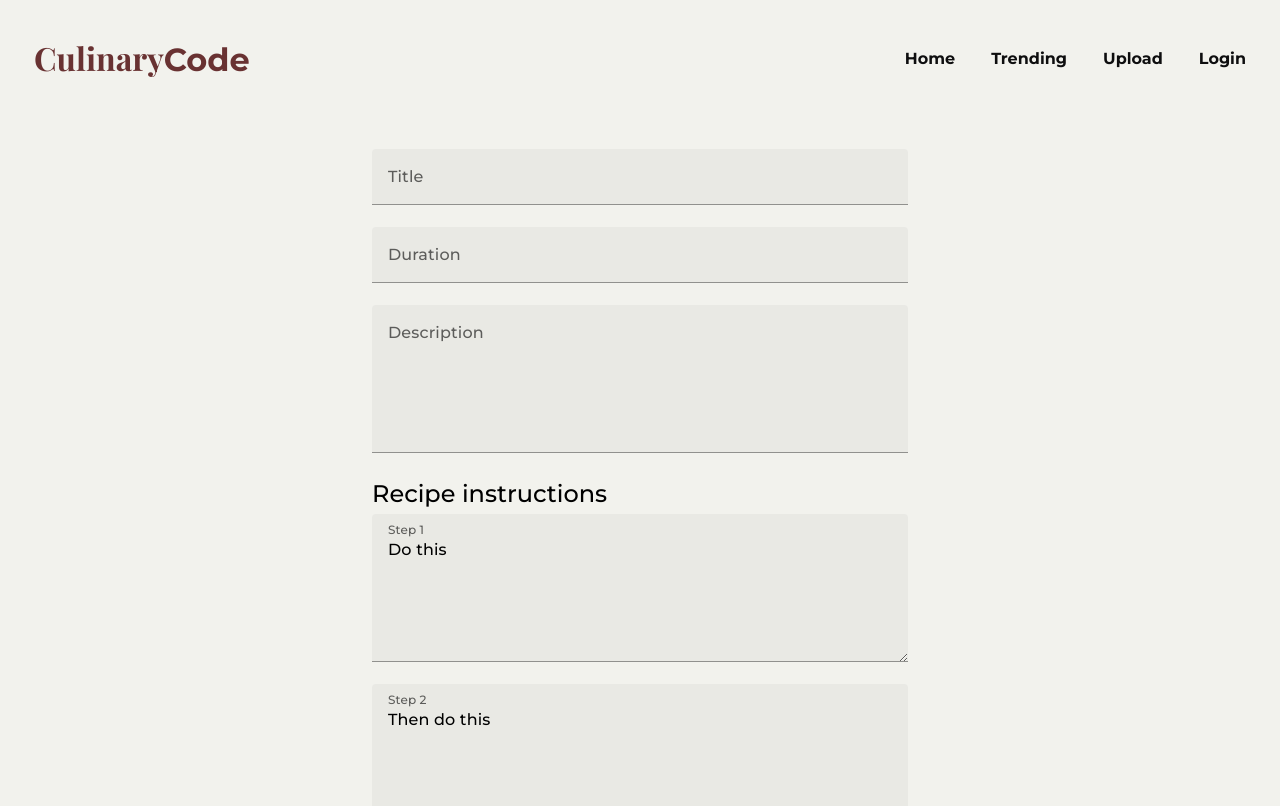
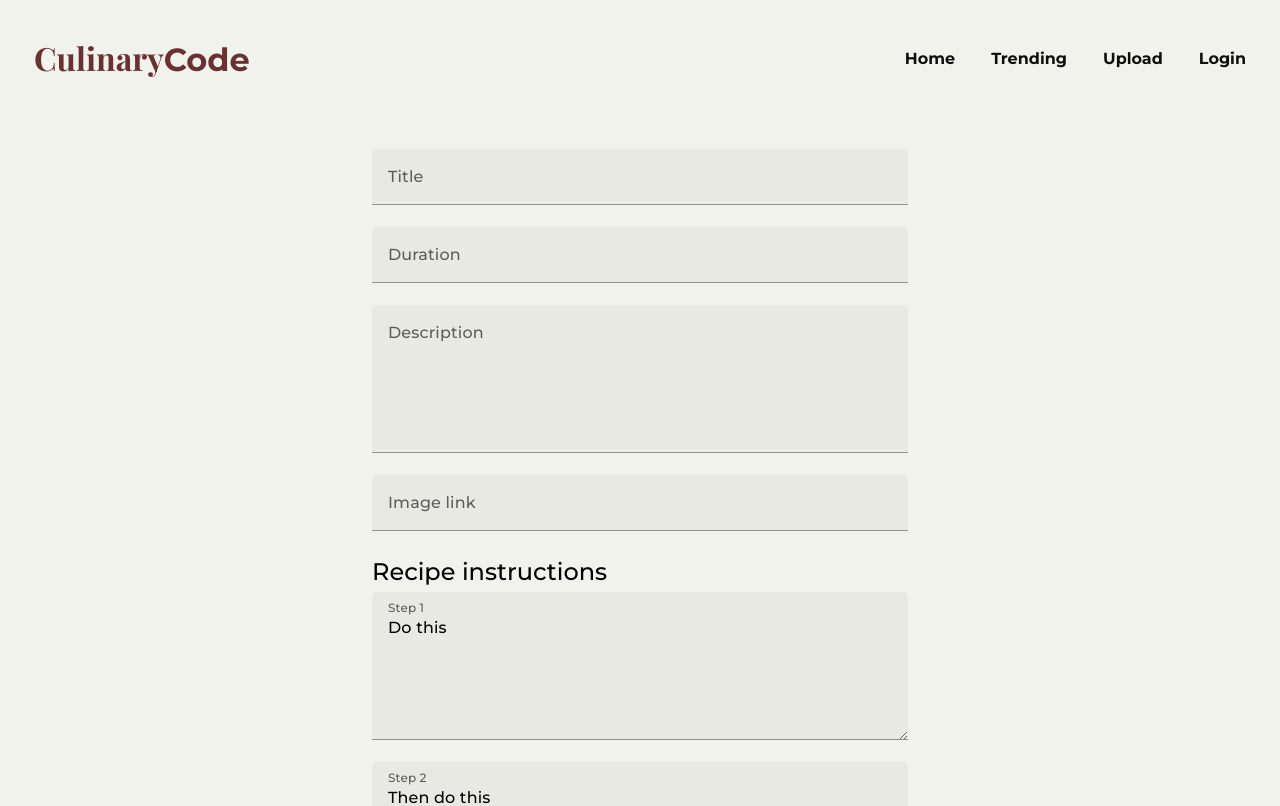
Before and after one commit to e3lo/CulinaryCode, a Vue app: page /upload in a window 1280 px wide. Shown: the top 806 px of the page. Built offline with nearby package versions, Linux system fonts and the light colour scheme; a web font is replaced by a local one.

Commit message:
Added image link field

```diff
--- a/src/views/UploadView.vue
+++ b/src/views/UploadView.vue
@@ -5,6 +5,7 @@
         <v-text-field v-model="title" label="Title"></v-text-field>
         <v-text-field v-model="duration" label="Duration" suffix="Hrs"></v-text-field>
         <v-textarea v-model="description" label="Description"></v-textarea>
+        <v-text-field v-model="link" label="Image link"></v-text-field>
 
         <h2>Recipe instructions</h2>
         <v-textarea
@@ -29,6 +30,7 @@ import { ref } from 'vue'
 const title = ref('')
 const duration = ref('')
 const description = ref('')
+const link = ref('')
 
 const steps = ref(["Do this", 'Then do this', 'Finally do that'])
 
@@ -48,7 +50,8 @@ function checkRecipe() {
       title : title.value,
       duration : duration.value,
       description : description.value,
-      steps : steps.value
+      link : link.value,
+      steps : steps.value,
     }
 
     saveRecipe(recipeObject)
```
